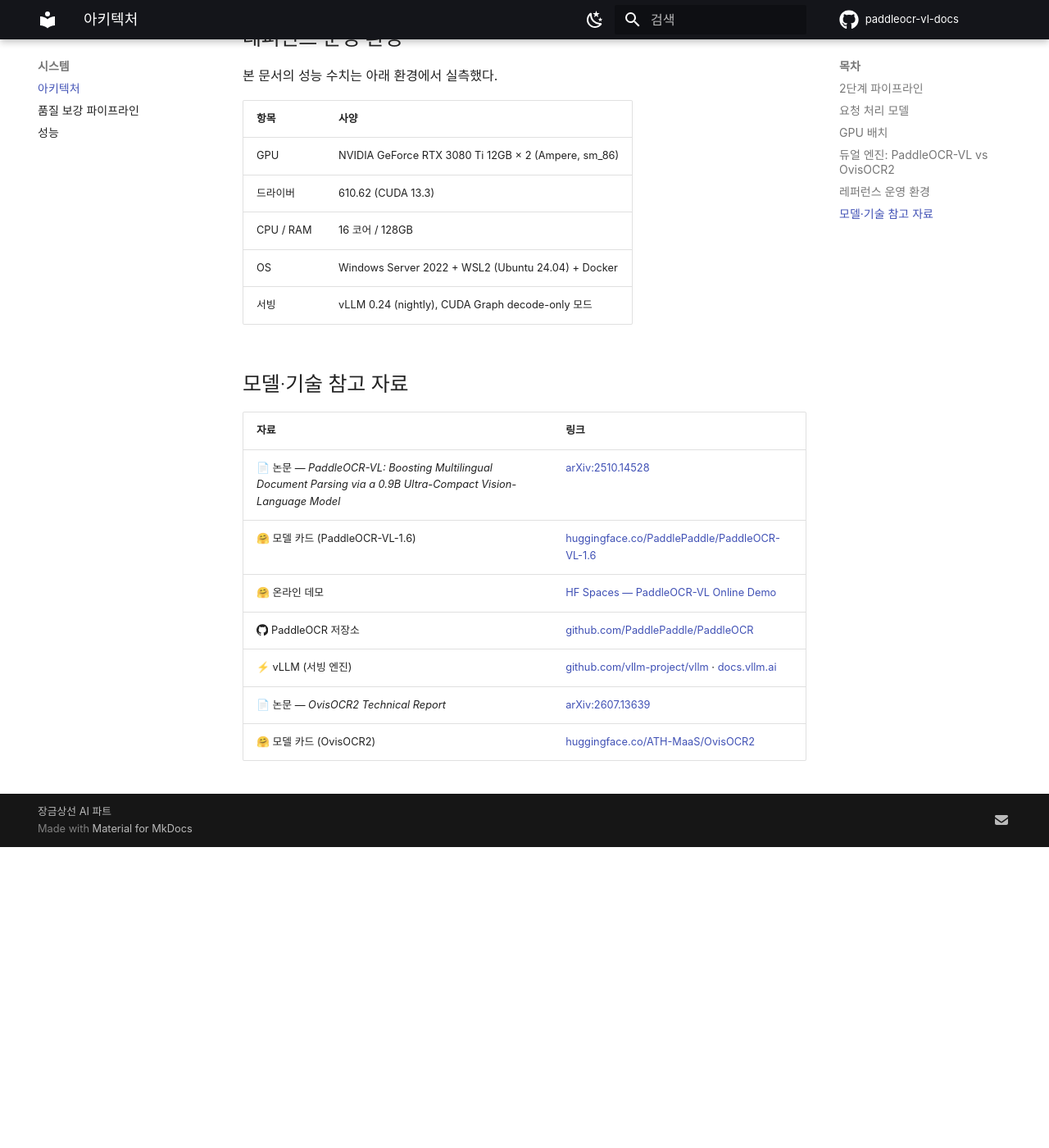
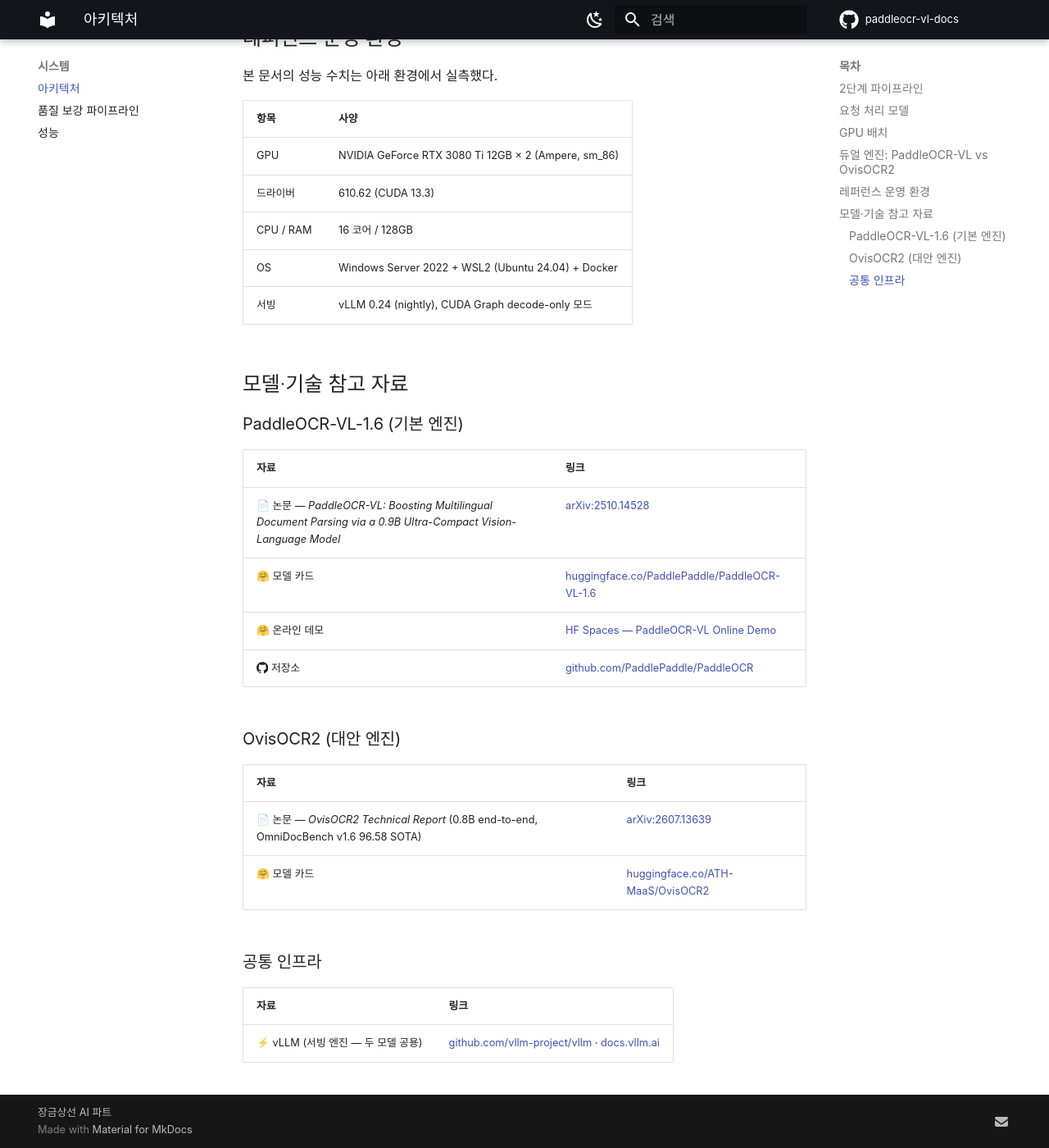
Before and after one commit to SinokorOfficial/paddleocr-vl-docs, an MkDocs documentation site: the page built from docs/architecture.md, in a window 1280 px wide and 1400 px high, scrolled down 2291 px. Shown: the whole window at 82% size. Built offline with MkDocs 1.6.1 and Material for MkDocs 9.7.7, drawn with Linux system fonts in a browser that asks for light colours; some web fonts are replaced; comment, search, counter and statistics services are not loaded; before the commit the page ends 3324 px from its top, so only the background shows below that.

Commit message:
docs: 참고자료를 모델별 섹션으로 재구성 (두 모델 동등 표기)

```diff
--- a/docs/architecture.md
+++ b/docs/architecture.md
@@ -82,12 +82,24 @@ flowchart LR
 
 ## 모델·기술 참고 자료
 
+### PaddleOCR-VL-1.6 (기본 엔진)
+
 | 자료 | 링크 |
 |---|---|
 | 📄 논문 — *PaddleOCR-VL: Boosting Multilingual Document Parsing via a 0.9B Ultra-Compact Vision-Language Model* | [arXiv:2510.14528](https://arxiv.org/abs/2510.14528) |
-| 🤗 모델 카드 (PaddleOCR-VL-1.6) | [huggingface.co/PaddlePaddle/PaddleOCR-VL-1.6](https://huggingface.co/PaddlePaddle/PaddleOCR-VL-1.6) |
+| 🤗 모델 카드 | [huggingface.co/PaddlePaddle/PaddleOCR-VL-1.6](https://huggingface.co/PaddlePaddle/PaddleOCR-VL-1.6) |
 | 🤗 온라인 데모 | [HF Spaces — PaddleOCR-VL Online Demo](https://huggingface.co/spaces/PaddlePaddle/PaddleOCR-VL_Online_Demo) |
-| :simple-github: PaddleOCR 저장소 | [github.com/PaddlePaddle/PaddleOCR](https://github.com/PaddlePaddle/PaddleOCR) |
-| ⚡ vLLM (서빙 엔진) | [github.com/vllm-project/vllm](https://github.com/vllm-project/vllm) · [docs.vllm.ai](https://docs.vllm.ai) |
-| 📄 논문 — *OvisOCR2 Technical Report* | [arXiv:2607.13639](https://arxiv.org/abs/2607.13639) |
-| 🤗 모델 카드 (OvisOCR2) | [huggingface.co/ATH-MaaS/OvisOCR2](https://huggingface.co/ATH-MaaS/OvisOCR2) |
+| :simple-github: 저장소 | [github.com/PaddlePaddle/PaddleOCR](https://github.com/PaddlePaddle/PaddleOCR) |
+
+### OvisOCR2 (대안 엔진)
+
+| 자료 | 링크 |
+|---|---|
+| 📄 논문 — *OvisOCR2 Technical Report* (0.8B end-to-end, OmniDocBench v1.6 96.58 SOTA) | [arXiv:2607.13639](https://arxiv.org/abs/2607.13639) |
+| 🤗 모델 카드 | [huggingface.co/ATH-MaaS/OvisOCR2](https://huggingface.co/ATH-MaaS/OvisOCR2) |
+
+### 공통 인프라
+
+| 자료 | 링크 |
+|---|---|
+| ⚡ vLLM (서빙 엔진 — 두 모델 공용) | [github.com/vllm-project/vllm](https://github.com/vllm-project/vllm) · [docs.vllm.ai](https://docs.vllm.ai) |
```
Also changed, not shown: docs/index.md (+5 -6 lines).
